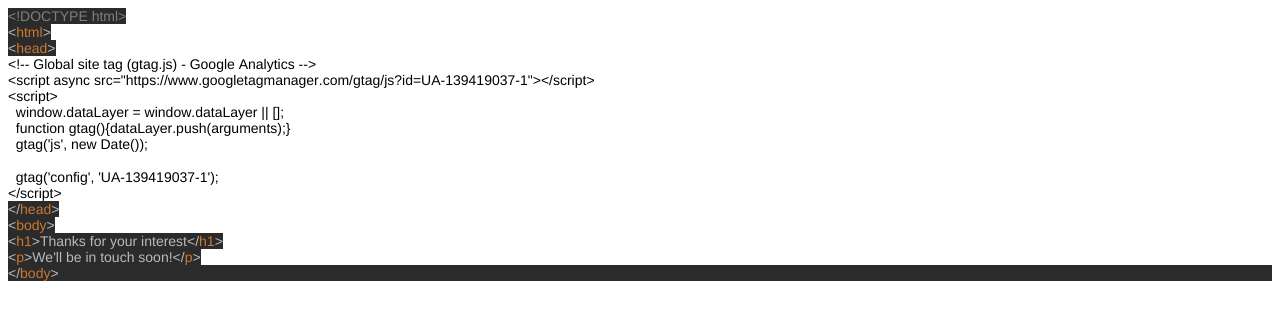
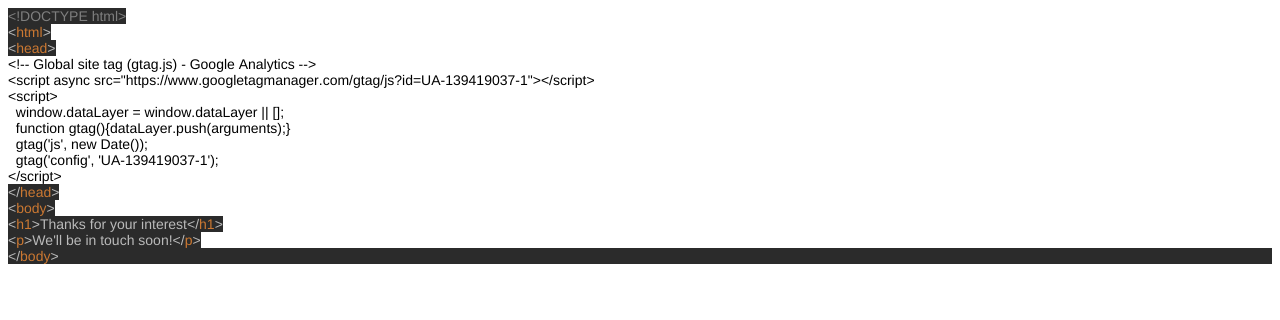
Before and after one commit to lw2397/lw2397.github.io, a plain HTML site: page index.html in a window 1280 px wide. Drawn offline with Linux system fonts and the light colour scheme.

Commit message:
Update index.html

```diff
--- a/index.html
+++ b/index.html
@@ -9,10 +9,9 @@
   <style type="text/css">
     p.p1 {margin: 0.0px 0.0px 0.0px 0.0px; line-height: 16.0px; font: 14.0px Helvetica; color: #7f7f7f; -webkit-text-stroke: #7f7f7f}
     p.p2 {margin: 0.0px 0.0px 0.0px 0.0px; line-height: 16.0px; font: 14.0px Helvetica; color: #000000; -webkit-text-stroke: #bababa}
-    p.p3 {margin: 0.0px 0.0px 0.0px 0.0px; line-height: 16.0px; font: 14.0px Helvetica; color: #000000; -webkit-text-stroke: #bababa; min-height: 17.0px}
-    p.p4 {margin: 0.0px 0.0px 0.0px 0.0px; line-height: 16.0px; font: 14.0px Helvetica; color: #cb7832; -webkit-text-stroke: #cb7832}
-    p.p5 {margin: 0.0px 0.0px 0.0px 0.0px; line-height: 16.0px; font: 14.0px Helvetica; color: #bababa; -webkit-text-stroke: #bababa}
-    p.p6 {margin: 0.0px 0.0px 0.0px 0.0px; line-height: 16.0px; font: 14.0px Helvetica; color: #cb7832; -webkit-text-stroke: #cb7832; background-color: #2b2b2b}
+    p.p3 {margin: 0.0px 0.0px 0.0px 0.0px; line-height: 16.0px; font: 14.0px Helvetica; color: #cb7832; -webkit-text-stroke: #cb7832}
+    p.p4 {margin: 0.0px 0.0px 0.0px 0.0px; line-height: 16.0px; font: 14.0px Helvetica; color: #bababa; -webkit-text-stroke: #bababa}
+    p.p5 {margin: 0.0px 0.0px 0.0px 0.0px; line-height: 16.0px; font: 14.0px Helvetica; color: #cb7832; -webkit-text-stroke: #cb7832; background-color: #2b2b2b}
     span.s1 {font-kerning: none; background-color: #2b2b2b}
     span.s2 {font-kerning: none; color: #bababa; -webkit-text-stroke: 0px #bababa}
     span.s3 {font-kerning: none; color: #bababa; background-color: #2b2b2b; -webkit-text-stroke: 0px #bababa}
@@ -32,13 +31,12 @@
 <p class="p2"><span class="s7"><span class="Apple-converted-space">  </span>window.dataLayer = window.dataLayer || [];</span></p>
 <p class="p2"><span class="s7"><span class="Apple-converted-space">  </span>function gtag(){dataLayer.push(arguments);}</span></p>
 <p class="p2"><span class="s7"><span class="Apple-converted-space">  </span>gtag('js', new Date());</span></p>
-<p class="p3"><span class="s7"></span><br></p>
 <p class="p2"><span class="s7"><span class="Apple-converted-space">  </span>gtag('config', 'UA-139419037-1');</span></p>
 <p class="p2"><span class="s7">&lt;/script&gt;</span></p>
-<p class="p4"><span class="s3">&lt;/</span><span class="s1">head</span><span class="s3">&gt;</span></p>
-<p class="p4"><span class="s3">&lt;</span><span class="s1">body</span><span class="s3">&gt;</span></p>
-<p class="p5"><span class="s1">&lt;</span><span class="s4">h1</span><span class="s1">&gt;Thanks for your interest&lt;/</span><span class="s4">h1</span><span class="s1">&gt;</span></p>
-<p class="p5"><span class="s1">&lt;</span><span class="s4">p</span><span class="s1">&gt;We'll be in touch soon!&lt;/</span><span class="s4">p</span><span class="s1">&gt;</span></p>
-<p class="p6"><span class="s2">&lt;/</span><span class="s7">body</span><span class="s2">&gt;</span></p>
+<p class="p3"><span class="s3">&lt;/</span><span class="s1">head</span><span class="s3">&gt;</span></p>
+<p class="p3"><span class="s3">&lt;</span><span class="s1">body</span><span class="s3">&gt;</span></p>
+<p class="p4"><span class="s1">&lt;</span><span class="s4">h1</span><span class="s1">&gt;Thanks for your interest&lt;/</span><span class="s4">h1</span><span class="s1">&gt;</span></p>
+<p class="p4"><span class="s1">&lt;</span><span class="s4">p</span><span class="s1">&gt;We'll be in touch soon!&lt;/</span><span class="s4">p</span><span class="s1">&gt;</span></p>
+<p class="p5"><span class="s2">&lt;/</span><span class="s7">body</span><span class="s2">&gt;</span></p>
 </body>
 </html>
```
